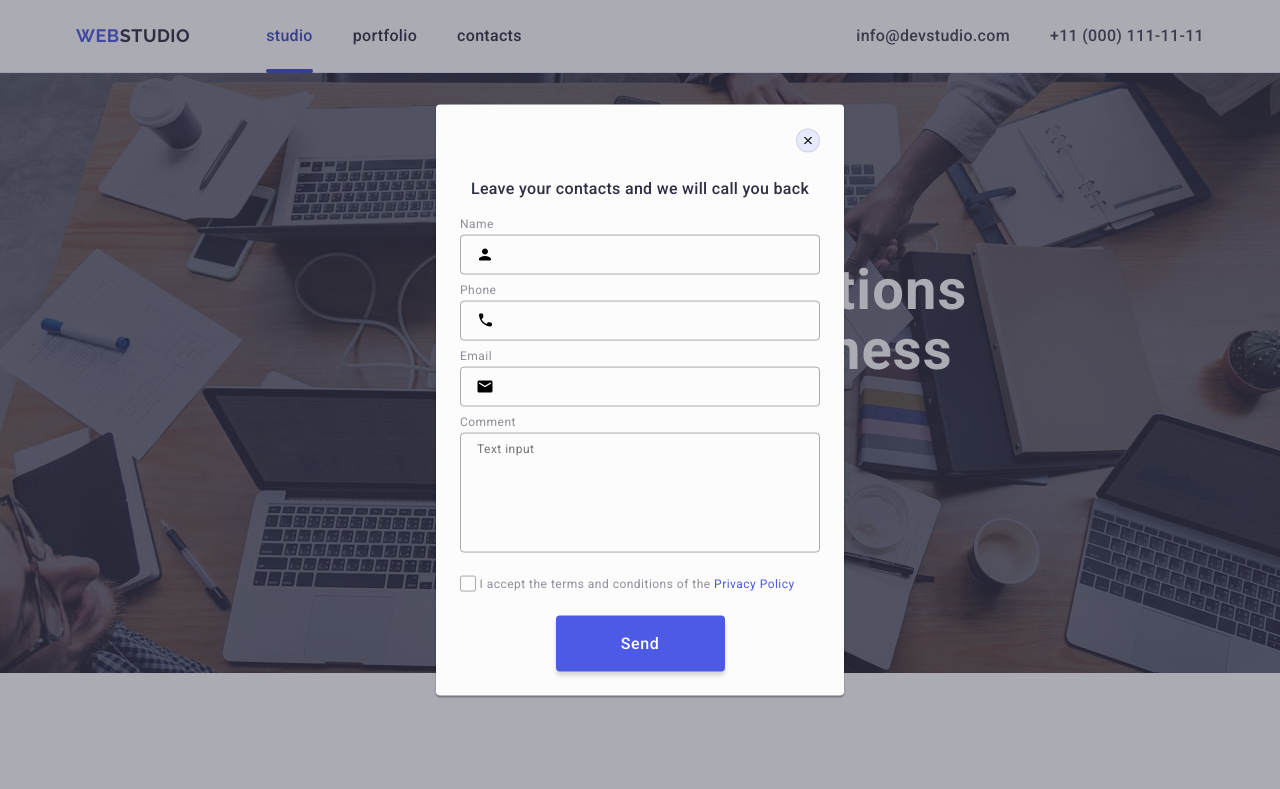
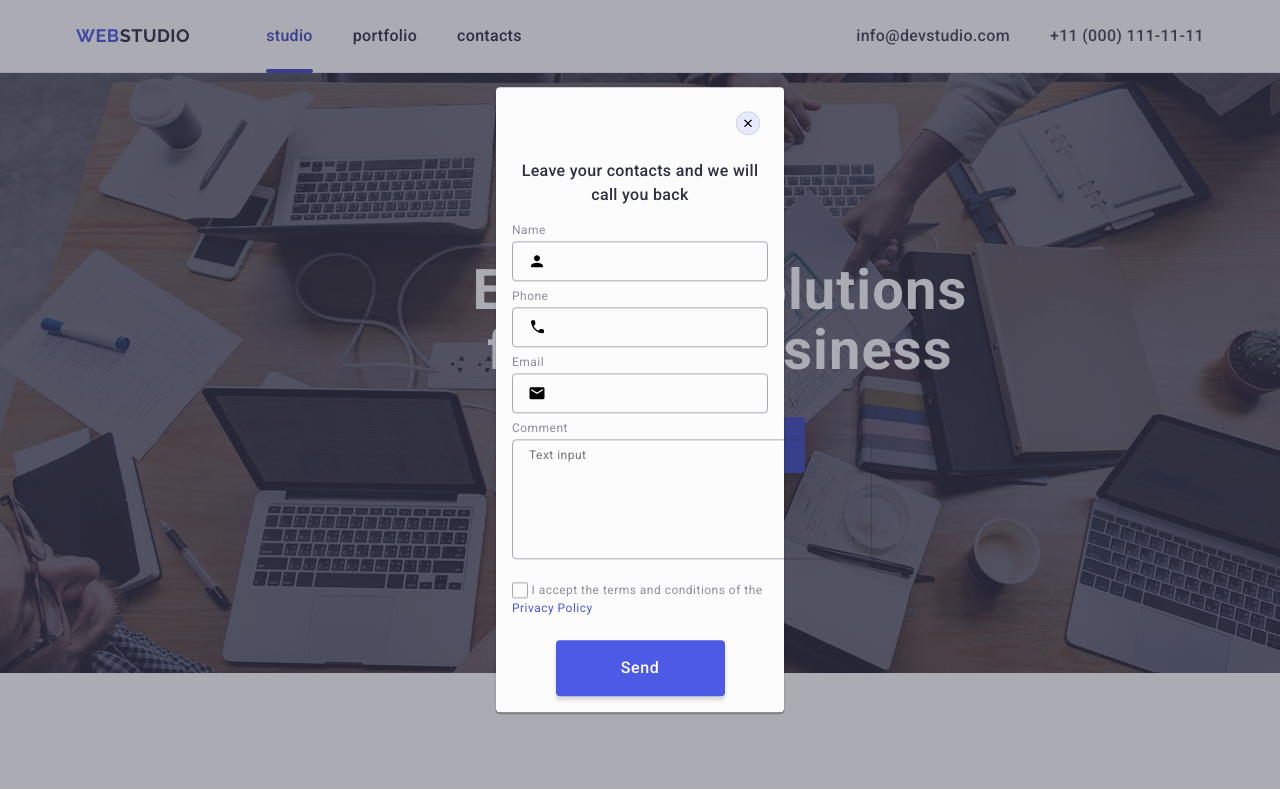
Before and after one commit to Oleksii-Levchenko456/goit-markup-hw-06, a plain HTML site: page index.html in a window 1280 px wide. Both pictures are taken after a click on the button "Order Service". Shown: the top 789 px of the page. Drawn offline with nearby package versions, Linux system fonts and the light colour scheme.

Commit message:
робім модалку для телефона

```diff
--- a/css/styles.css
+++ b/css/styles.css
@@ -47,6 +47,10 @@ p {
   position: relative;
   overflow: hidden;
 }
+.link-icon:hover,
+.link-icon:focus {
+  background-color: #404bbf;
+}
 .backdrop {
   position: fixed;
   top: 0;
@@ -68,11 +72,11 @@ p {
   position: absolute;
   top: 50%;
   left: 50%;
-  padding: 72px 24px 24px;
+  padding: 72px 16px 16px;
 
   transform: translate(-50%, -50%);
-  width: 408px;
-  min-height: 584px;
+  width: 288px;
+  min-height: 623px;
 
   border-radius: 4px;
   box-shadow: 0 1px 1px 0 rgba(0, 0, 0, 0.14), 0 1px 3px 0 rgba(0, 0, 0, 0.12),
@@ -145,8 +149,9 @@ p {
 
   transition: border-color 250ms cubic-bezier(0.4, 0, 0.2, 1);
 }
-input[type="tel"] {
-  appearance: textfield; /* Видаляє стрілочки */
+input[type="tel"],
+input[type="number"] {
+  appearance: textfield;
 }
 .input-modal:focus {
   border-color: #4d5ae5;
@@ -224,6 +229,7 @@ input[type="tel"] {
   transition: background-color 250ms cubic-bezier(0.4, 0, 0.2, 1),
     border 250ms cubic-bezier(0.4, 0, 0.2, 1),
     fill 250ms cubic-bezier(0.4, 0, 0.2, 1);
+  cursor: pointer;
 }
 .link-label {
   color: #4d5ae5;
@@ -511,6 +517,7 @@ input[type="tel"] {
   justify-content: center;
   transition: background-color 250ms cubic-bezier(0.4, 0, 0.2, 1);
 }
+
 .icon-messenger {
   fill: #f4f4fd;
 }
@@ -785,6 +792,9 @@ input[type="tel"] {
   transform: translateY(100%);
   transition: transform 250ms cubic-bezier(0.4, 0, 0.2, 1);
 }
+.list-item-section-four:hover .text-overlay {
+  transform: translateY(0%);
+}
 .portfolio-image {
   height: 280px;
 }
@@ -872,6 +882,12 @@ input[type="tel"] {
   justify-content: center;
   align-items: center;
   gap: 16px;
+}
+.background-icon-footer:hover {
+  background-color: #31d0aa;
+}
+.background-icon-footer:focus {
+  background-color: #31d0aa;
 }
 .subscribe-form {
   display: flex;
```
Also changed, not shown: css/styles-old.css (+2 -12 lines).
